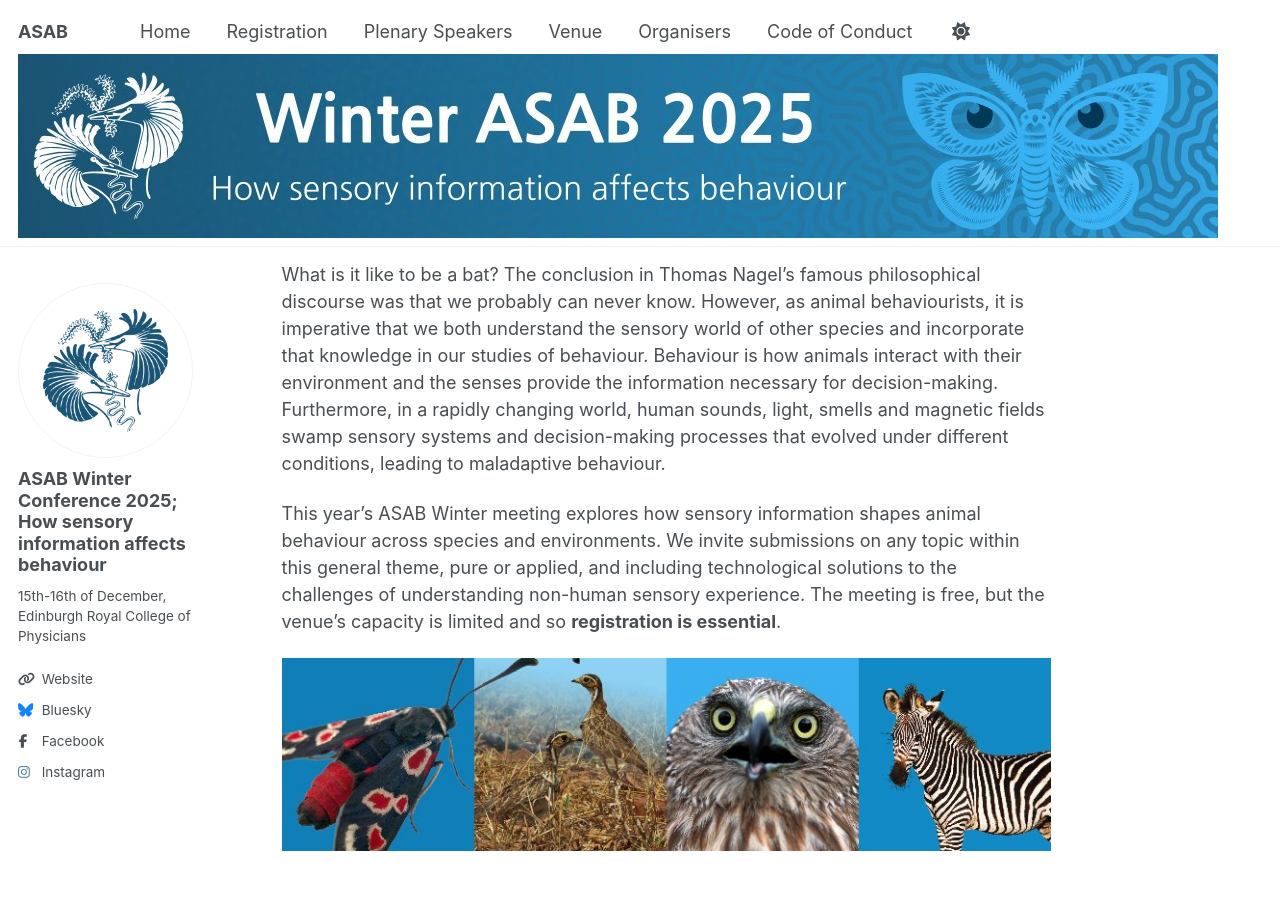
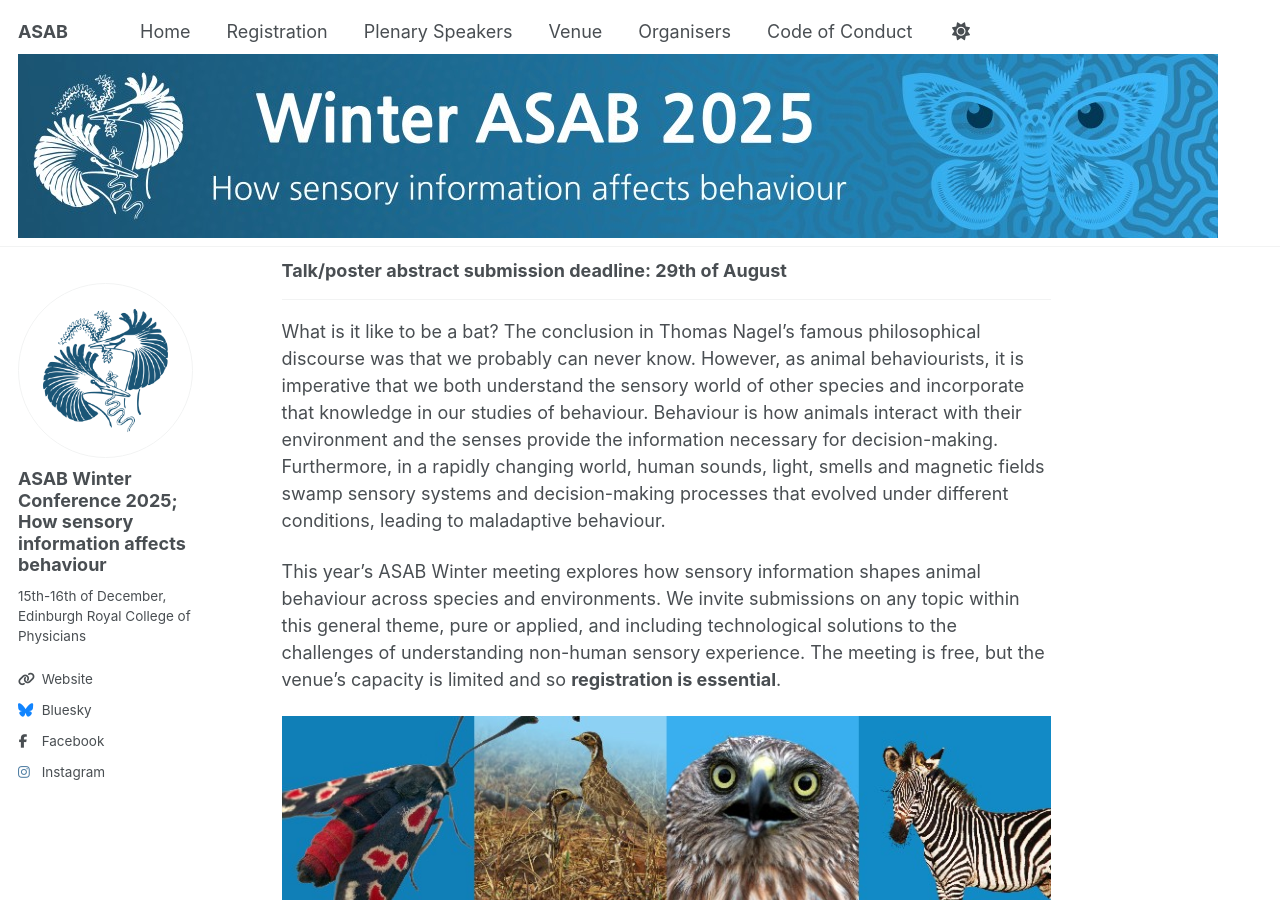
Before and after one commit to asabwinter/2025, a Jekyll site: the page built from _pages/about.md, in a window 1280 px wide and 900 px high, scrolled down 301 px. Built offline with Jekyll 4.4.1, drawn with Linux system fonts in a browser that asks for light colours; a script that is not in the unit is left out.

Commit message:
Update about.md

```diff
--- a/_pages/about.md
+++ b/_pages/about.md
@@ -12,6 +12,7 @@ redirect_from:
 
 ### Venue: Edinburgh Royal College of Physicians
 ### Date: 15th-16th of December
+### Talk/poster abstract submission deadline: 29th of August
 ----
 
 What is it like to be a bat? The conclusion in Thomas Nagel’s famous philosophical discourse was that we probably can never know. However, as animal behaviourists, it is imperative that we both understand the sensory world of other species and incorporate that knowledge in our studies of behaviour. Behaviour is how animals interact with their environment and the senses provide the information necessary for decision-making. Furthermore, in a rapidly changing world, human sounds, light, smells and magnetic fields swamp sensory systems and decision-making processes that evolved under different conditions, leading to maladaptive behaviour.
```
